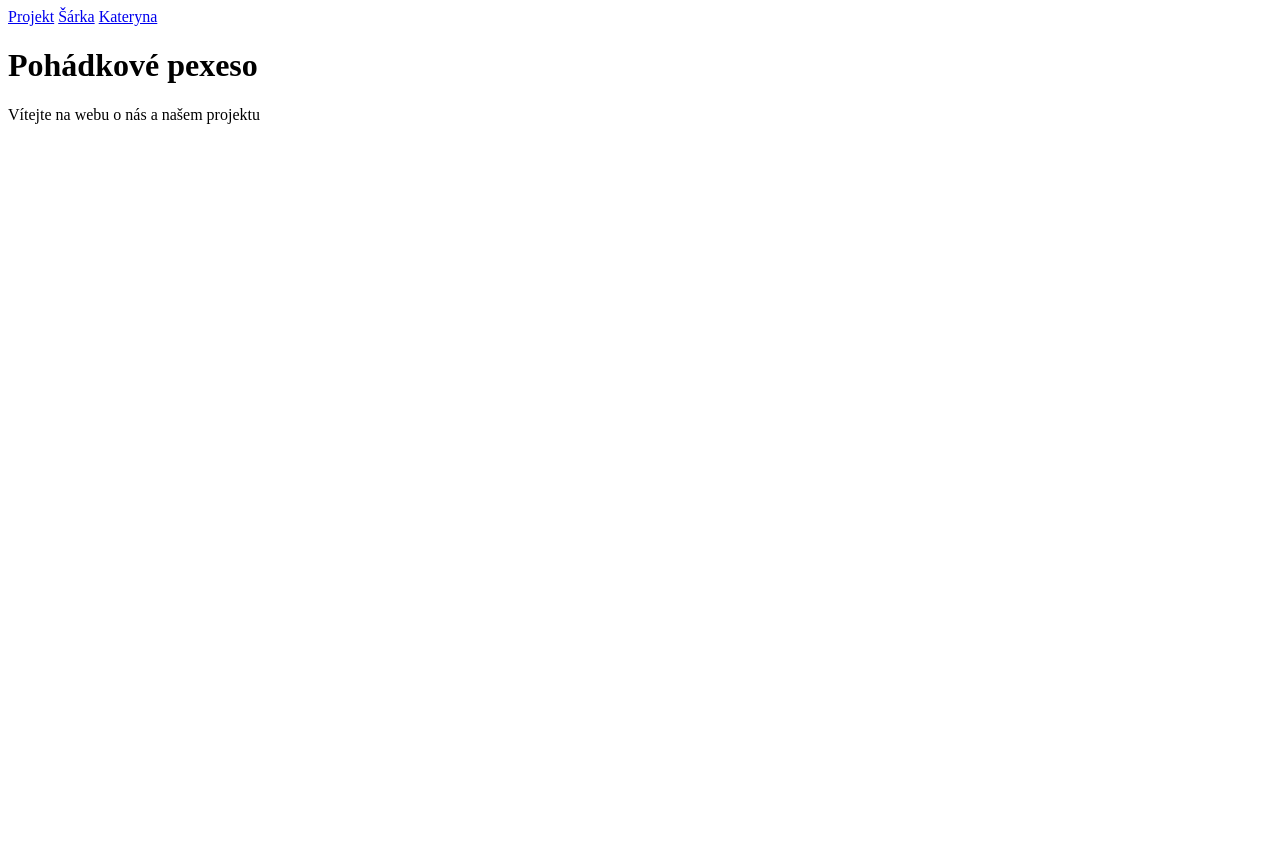
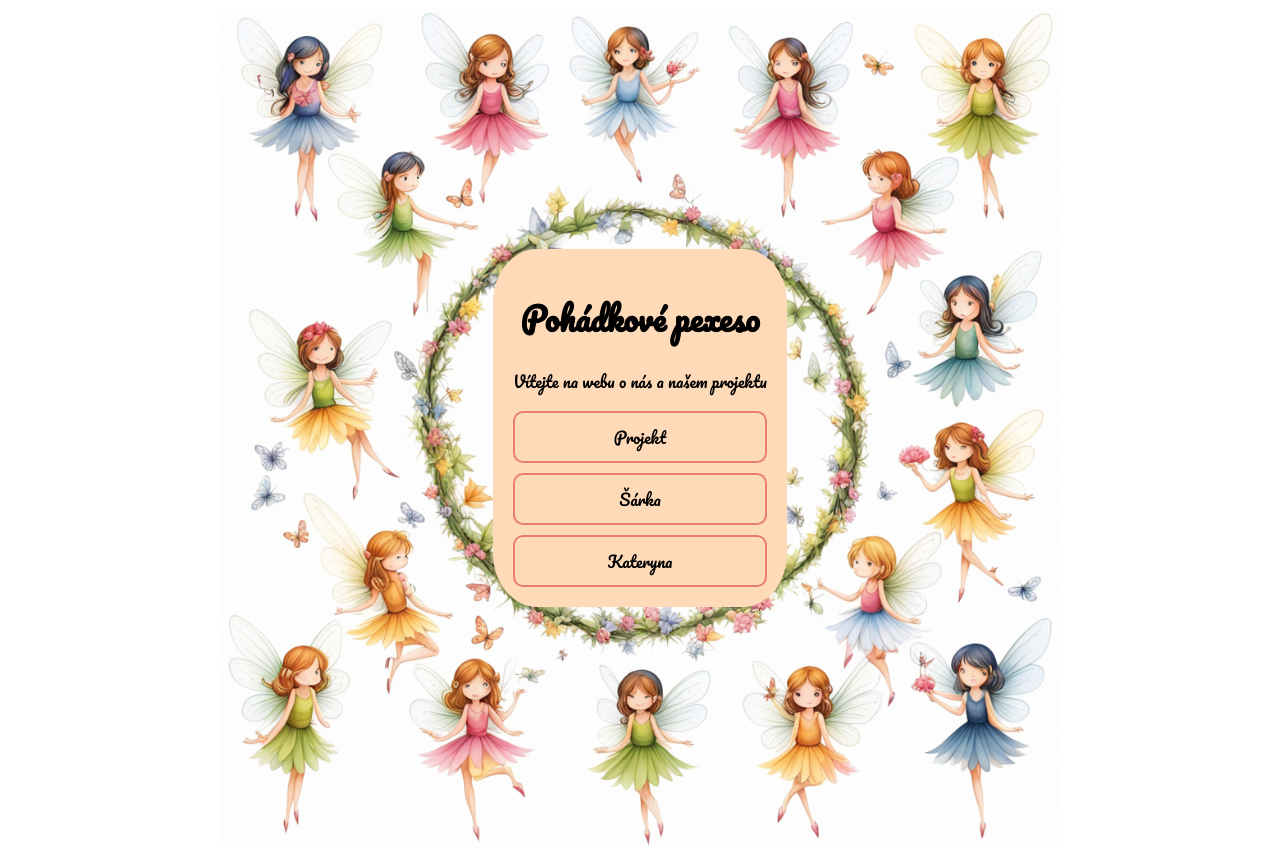
Before and after one commit to stitaks/ukol-6, a plain HTML site: page index.html in a window 1280 px wide. Before the commit the page ends 800 px from the top, so only its background shows below. Drawn offline with Linux system fonts and the light colour scheme.

Commit message:
Nastilovana prvni stranka

```diff
--- a/index.html
+++ b/index.html
@@ -1,20 +1,22 @@
 <!DOCTYPE html>
 <html lang="en">
-<head>
-    <meta charset="UTF-8">
-    <meta name="viewport" content="width=device-width, initial-scale=1.0">
-    <link rel="stylesheet" href="style.css">
+  <head>
+    <meta charset="UTF-8" />
+    <meta name="viewport" content="width=device-width, initial-scale=1.0" />
+    <link rel="stylesheet" href="style.css" />
     <title>Pohádkové pexeso</title>
-</head>
-<body>
-    <nav class="navigace">
-        <a href="projekt.html">Projekt</a>
-        <a href="sarka.html">Šárka</a>
-        <a href="kateryna.html">Kateryna</a>
-    </nav>
-    <div class="article">
+  </head>
+  <body>
+    <div class="background-container">
+      <div class="article">
         <h1 class="nadpis">Pohádkové pexeso</h1>
         <p>Vítejte na webu o nás a našem projektu</p>
+        <nav class="button-container">
+          <a href="projekt.html" class="button">Projekt</a>
+          <a href="sarka.html" class="button">Šárka</a>
+          <a href="kateryna.html" class="button">Kateryna</a>
+        </nav>
+      </div>
     </div>
-</body>
+  </body>
 </html>
--- a/style.css
+++ b/style.css
@@ -0,0 +1,58 @@
+/* Ссылка на шрифт Pacifico (например, из Google Fonts) */
+@import url('https://fonts.googleapis.com/css2?family=Pacifico&display=swap');
+
+/* Применение Pacifico к заголовкам и текстовым элементам */
+h1.nadpis,
+p {
+  font-family: 'Pacifico', cursive;
+}
+
+.background-container {
+  background-image: url('img/image0_3.jpg');
+  /* Путь к вашей фоновой картинке */
+  background-size: contain;
+  /* Сохраняем пропорции фоновой картинки */
+  background-repeat: no-repeat;
+  /* Предотвращаем повторение фоновой картинки */
+  background-position: center;
+  padding: 20px;
+  position: relative;
+  height: 100vh;
+  /* Установка высоты на весь экран (viewport height) */
+  display: flex;
+  align-items: center;
+  justify-content: center;
+}
+
+.article {
+  text-align: center;
+  background-color: peachpuff;
+  padding: 20px;
+  border-radius: 10px;
+  display: inline-block;
+  border-radius: 15%;
+}
+
+.button-container {
+  display: flex;
+  flex-direction: column;
+  gap: 10px;
+}
+
+.button {
+  display: inline-block;
+  padding: 10px 20px;
+  background-color: peachpuff;
+  text-decoration: none;
+  color: black;
+  border: 2px solid #e97e6b;
+  border-radius: 10px;
+  text-align: center;
+  transition: background-color 0.3s, color 0.3s;
+  font-family: 'Pacifico', cursive;
+}
+
+.button:hover {
+  background-color: #e97e6b;
+  color: white;
+}
```
Also changed, not shown: img/image0_0.jpg (added), img/image0_1.jpg (added), img/image0_2.jpg (added), img/image0_3.jpg (added).
